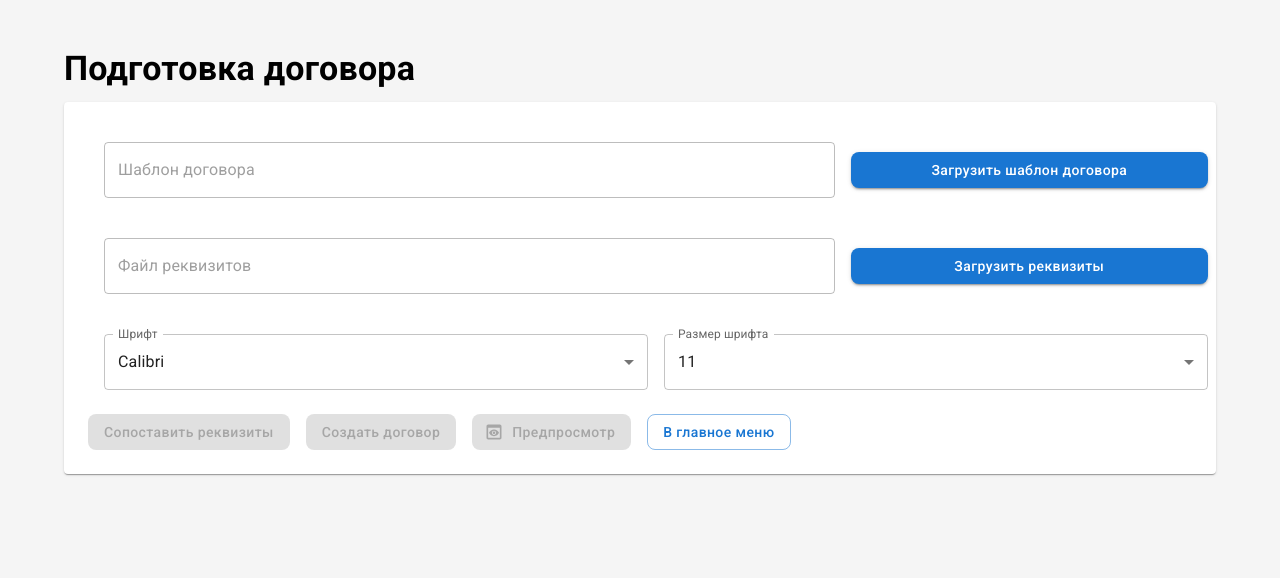
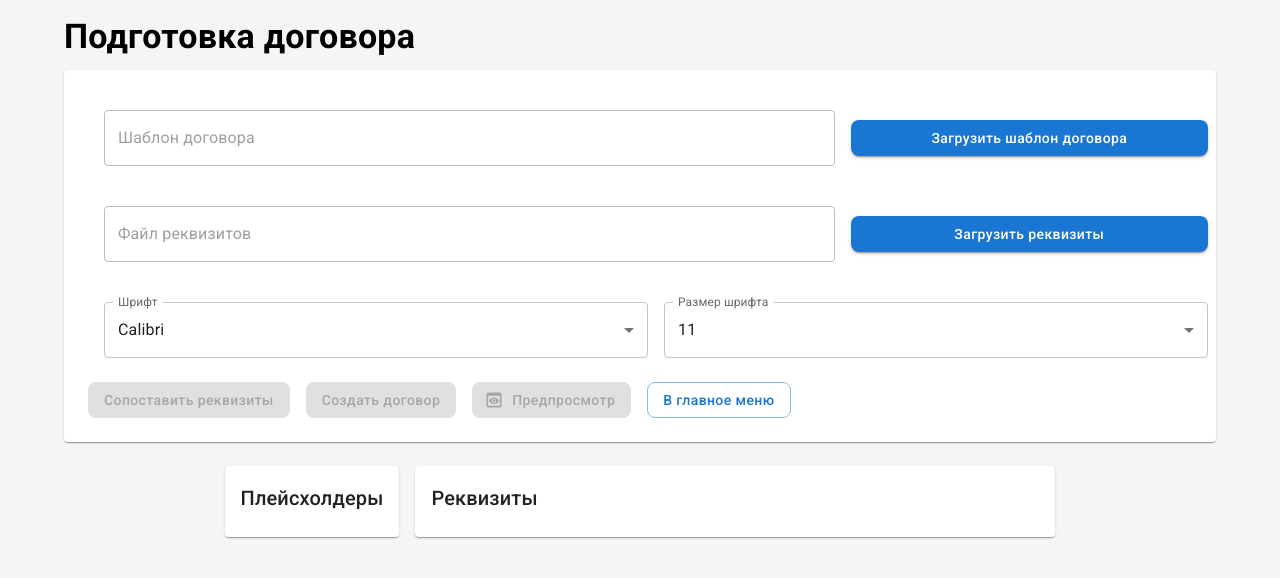
Before and after one commit to Bit74Kot/RTM_WebApp2, a React (Vite) app: page /contract in a window 1280 px wide. Shown: the top 578 px of the page. Built offline with nearby package versions, Linux system fonts and the light colour scheme; a web font is replaced by a local one.

Commit message:
Update ContractForm.tsx
Добавлены динамические размеры фреймов

```diff
--- a/src/components/ContractForm.tsx
+++ b/src/components/ContractForm.tsx
@@ -12,8 +12,6 @@ import {
   MenuItem,
   TextField,
   Stack,
-  List,
-  ListItem,
   Divider,
   Alert,
   IconButton,
@@ -363,8 +361,10 @@ function ContractForm() {
   };
 
   return (
+    <Box>
+      {/* Верхний блок с полями и кнопками */}
+      <Box sx={{ mb: 2 }}>
         <Container maxWidth="lg">
-      <Box sx={{ my: 4 }}>
           <Typography variant="h4" component="h1" gutterBottom>
             Подготовка договора
           </Typography>
@@ -496,40 +496,59 @@ function ContractForm() {
               </Box>
             </Stack>
           </Paper>
+        </Container>
+      </Box>
 
-        <Grid container spacing={2}>
-          {placeholders.length > 0 && (
-            <Grid item xs={6}>
-              <Paper sx={{ p: 2, height: '400px', overflow: 'auto' }}>
+      <Box sx={{ overflowX: 'auto', overflowY: 'hidden', pb: 2, display: 'flex', justifyContent: 'center' }}>
+        <Grid container spacing={2} wrap="nowrap" sx={{ width: 'max-content', maxWidth: '100%', justifyContent: 'center' }}>
+
+          {/* Левый фрейм */}
+          <Grid item sx={{ minWidth: `${Math.min(2, Math.ceil(placeholders.length / 14)) * 320}px` }}>
+            <Paper sx={{
+              p: 2,
+              maxHeight: `${2 * 56 * 14 + 32}px`,
+              overflowX: 'auto',
+              overflowY: 'hidden',
+              display: 'flex',
+              flexDirection: 'column',
+              position: 'relative'
+            }}>
+              <Box sx={{ overflowX: 'auto', position: 'sticky', top: 0, backgroundColor: 'white', zIndex: 1 }}>
                 <Typography variant="h6" gutterBottom>
                   Плейсхолдеры
                 </Typography>
-                <List>
-                  {placeholders.map((placeholder, index) => (
-                    <React.Fragment key={index}>
-                      <ListItem>
-                        <Grid container spacing={2} alignItems="center">
-                          <Grid item xs={4}>
-                            <Typography>{placeholder.name}:</Typography>
+              </Box>
+              <Box sx={{ display: 'flex', minWidth: `${Math.min(2, Math.ceil(placeholders.length / 14)) * 320}px`, overflowX: 'auto' }}>
+                {Array.from({ length: Math.ceil(placeholders.length / 14) }).map((_, colIndex) => (
+                  <Box key={colIndex} sx={{ minWidth: 300, pr: 2 }}>
+                    <Grid container spacing={2} direction="column">
+                      {placeholders
+                        .slice(colIndex * 14, (colIndex + 1) * 14)
+                        .map((placeholder, index) => (
+                          <Grid item key={index}>
+                            <Grid container spacing={1} alignItems="center" wrap="nowrap">
+                              <Grid item>
+                                <Tooltip title={placeholder.name} TransitionComponent={Zoom}>
+                                  <Typography sx={{ width: '15ch', overflow: 'hidden', textOverflow: 'ellipsis', whiteSpace: 'nowrap' }}>
+                                    {placeholder.name}:
+                                  </Typography>
+                                </Tooltip>
                               </Grid>
-                          <Grid item xs={7}>
+                              <Grid item>
                                 <TextField
-                              fullWidth
+                                  inputProps={{ style: { width: '21ch' } }}
                                   size="small"
                                   value={placeholder.value}
-                              onChange={(e) => handlePlaceholderChange(index, e.target.value)}
-                              onKeyDown={(e) => handlePlaceholderKeyDown(e, index)}
+                                  onChange={(e) => handlePlaceholderChange(index + colIndex * 14, e.target.value)}
+                                  onKeyDown={(e) => handlePlaceholderKeyDown(e, index + colIndex * 14)}
                                 />
                               </Grid>
-                          <Grid item xs={1}>
-                            <Tooltip
-                              title="Вставить скопированное значение"
-                              TransitionComponent={Zoom}
-                            >
+                              <Grid item>
+                                <Tooltip title="Вставить скопированное значение" TransitionComponent={Zoom}>
                                   <span>
                                     <IconButton
                                       size="small"
-                                  onClick={() => handlePastePlaceholder(index)}
+                                      onClick={() => handlePastePlaceholder(index + colIndex * 14)}
                                       disabled={!copiedValue}
                                     >
                                       <ContentPasteIcon />
@@ -538,40 +557,55 @@ function ContractForm() {
                                 </Tooltip>
                               </Grid>
                             </Grid>
-                      </ListItem>
-                      <Divider />
-                    </React.Fragment>
+                            <Divider sx={{ mt: 1, mb: 1 }} />
+                          </Grid>
                         ))}
-                </List>
+                    </Grid>
+                  </Box>
+                ))}
+              </Box>
             </Paper>
           </Grid>
-          )}
 
-          {requisites.length > 0 && (
-            <Grid item xs={6}>
-              <Paper sx={{ p: 2, height: '400px', overflow: 'auto' }}>
+          {/* Правый фрейм */}
+          <Grid item>
+            <Paper sx={{
+              p: 2,
+              maxHeight: `${2 * 56 * 14 + 32}px`,
+              width: `${2 * 320}px`,
+              overflowX: 'auto',
+              overflowY: 'hidden',
+              display: 'flex',
+              flexDirection: 'column',
+              position: 'relative'
+            }}>
+              <Box sx={{ overflowX: 'auto', position: 'sticky', top: 0, backgroundColor: 'white', zIndex: 1 }}>
                 <Typography variant="h6" gutterBottom>
                   Реквизиты
                 </Typography>
-                <List>
-                  {requisites.map((requisite, index) => (
-                    <React.Fragment key={index}>
-                      <ListItem>
-                        <Grid container spacing={2} alignItems="center">
-                          <Grid item xs={10}>
+              </Box>
+              <Box sx={{ display: 'flex', minWidth: `${Math.ceil(requisites.length / 14) * 320}px`, overflowX: 'auto' }}>
+                {Array.from({ length: Math.ceil(requisites.length / 14) }).map((_, colIndex) => (
+                  <Box key={colIndex} sx={{ minWidth: 300, pr: 2 }}>
+                    <Grid container spacing={2} direction="column">
+                      {requisites
+                        .slice(colIndex * 14, (colIndex + 1) * 14)
+                        .map((requisite, index) => (
+                          <Grid item key={index}>
+                            <Grid container spacing={1} alignItems="center" wrap="nowrap">
+                              <Grid item>
+                                <Tooltip title={requisite.value} TransitionComponent={Zoom}>
                                   <TextField
-                              fullWidth
+                                    inputProps={{ style: { width: '21ch' } }}
                                     size="small"
                                     value={requisite.value}
                                     disabled
                                     onKeyDown={(e) => handleKeyDown(e, requisite.value)}
                                   />
+                                </Tooltip>
                               </Grid>
-                          <Grid item xs={2}>
-                            <Tooltip
-                              title="Копировать значение"
-                              TransitionComponent={Zoom}
-                            >
+                              <Grid item>
+                                <Tooltip title="Копировать значение" TransitionComponent={Zoom}>
                                   <IconButton
                                     size="small"
                                     onClick={() => handleCopyRequisite(requisite.value)}
@@ -581,14 +615,16 @@ function ContractForm() {
                                 </Tooltip>
                               </Grid>
                             </Grid>
-                      </ListItem>
-                      <Divider />
-                    </React.Fragment>
+                            <Divider sx={{ mt: 1, mb: 1 }} />
+                          </Grid>
                         ))}
-                </List>
+                    </Grid>
+                  </Box>
+                ))}
+              </Box>
             </Paper>
           </Grid>
-          )}
+
         </Grid>
       </Box>
 
@@ -726,7 +762,7 @@ function ContractForm() {
         onClose={handleSnackbarClose}
         message={snackbarMessage}
       />
-    </Container>
+    </Box>
   );
 }
 
```
Lines whose indentation alone changed are shown as unchanged.
